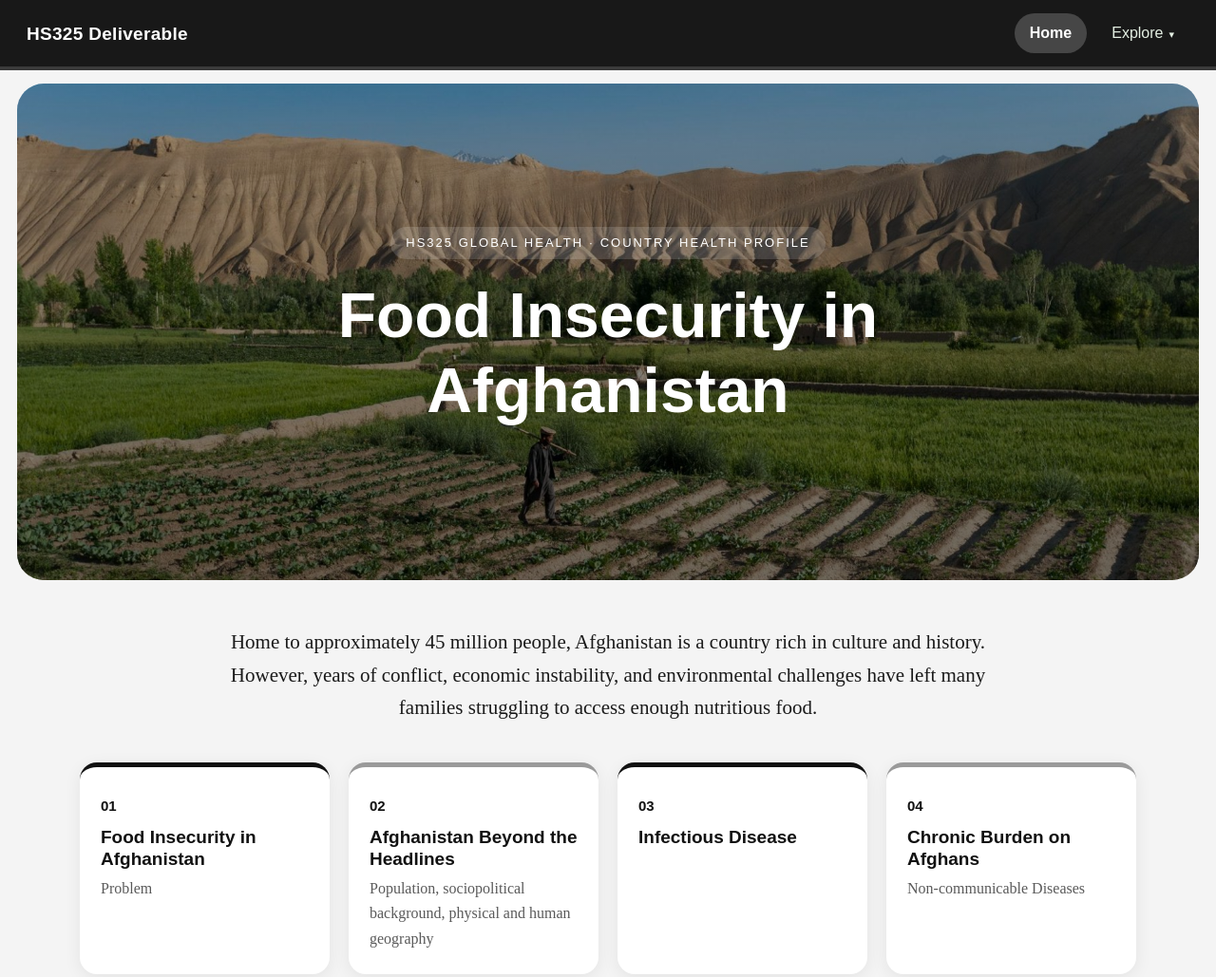
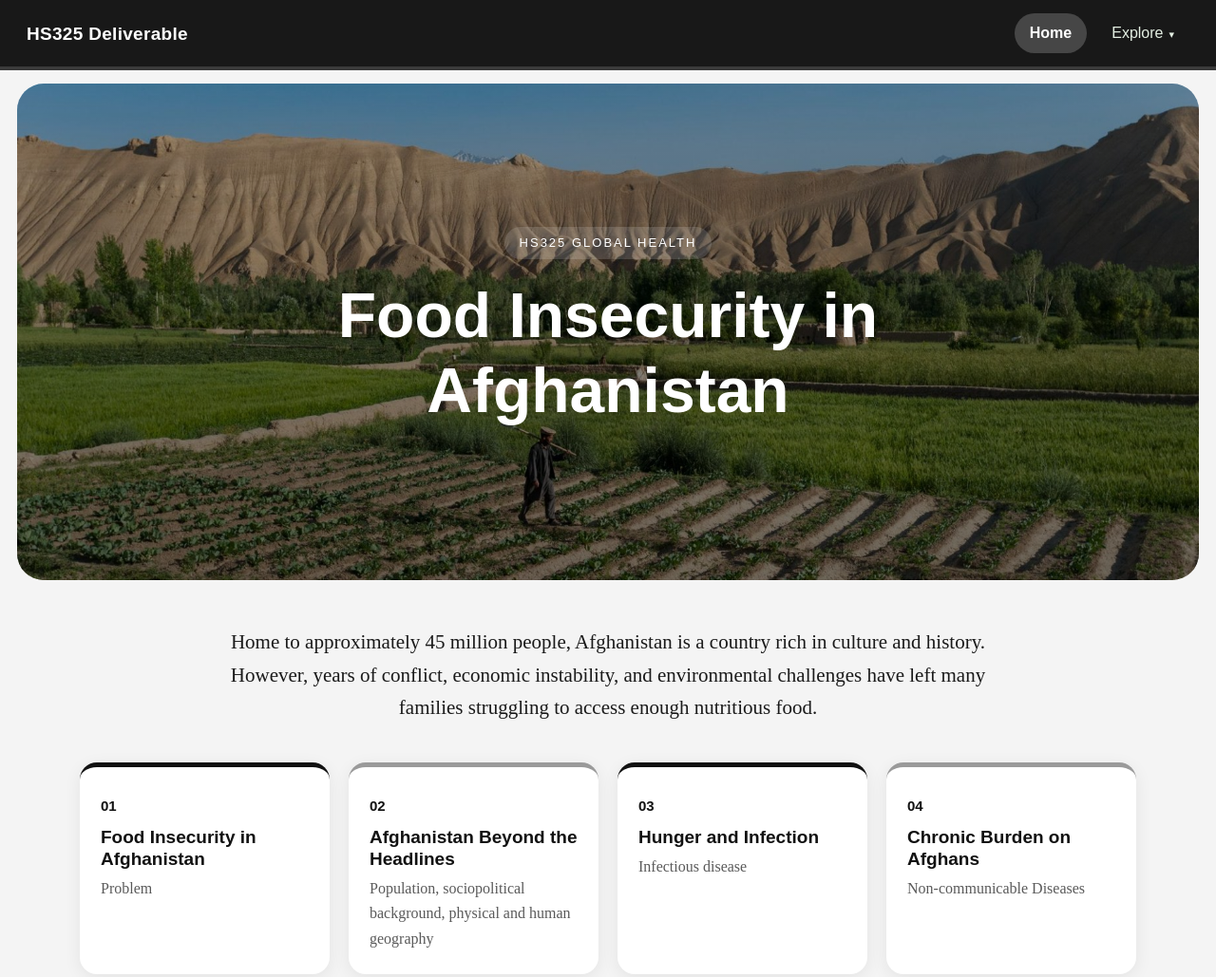
Before and after one commit to HeZheng-Lomax/Food-Insecurity-Afghanistan-website, a plain HTML site: page index.html in a window 1280 px wide. Shown: the top 1029 px of the page at 95% size. Drawn offline with Linux system fonts and the light colour scheme.

Commit message:
Add files via upload

```diff
--- a/index.html
+++ b/index.html
@@ -240,7 +240,7 @@
       <div class="menu" role="menu">
         <a href="#problem" data-link="problem"><i>01</i>Food Insecurity in Afghanistan</a>
         <a href="#beyond-headlines" data-link="beyond-headlines"><i>02</i>Afghanistan Beyond the Headlines</a>
-        <a href="#infectious-disease" data-link="infectious-disease"><i>03</i>Infectious Disease</a>
+        <a href="#infectious-disease" data-link="infectious-disease"><i>03</i>Hunger and Infection</a>
         <a href="#ncds" data-link="ncds"><i>04</i>Chronic Burden on Afghans</a>
         <a href="#maternal-child" data-link="maternal-child"><i>05</i>Protect Mothers and their Children</a>
         <a href="#environment" data-link="environment"><i>06</i>Droughts, Disaster, Danger!</a>
@@ -265,7 +265,7 @@
 <!-- ===================== HOME (landing page) ===================== -->
 <section class="page" id="page-home">
   <div class="banner tall has-photo" style="background-image:url('img/banner-home.jpg')">
-    <span class="tag">HS325 Global Health · Country Health Profile</span>
+    <span class="tag">HS325 Global Health</span>
     <h1>Food Insecurity in Afghanistan</h1>
   </div>
   <main>
@@ -273,7 +273,7 @@
     <div class="overview">
       <a class="ov" href="#problem"><span>01</span><h3>Food Insecurity in Afghanistan</h3><p>Problem</p></a>
       <a class="ov" href="#beyond-headlines"><span>02</span><h3>Afghanistan Beyond the Headlines</h3><p>Population, sociopolitical background, physical and human geography</p></a>
-      <a class="ov" href="#infectious-disease"><span>03</span><h3>Infectious Disease</h3></a>
+      <a class="ov" href="#infectious-disease"><span>03</span><h3>Hunger and Infection</h3><p>Infectious disease</p></a>
       <a class="ov" href="#ncds"><span>04</span><h3>Chronic Burden on Afghans</h3><p>Non-communicable Diseases</p></a>
       <a class="ov" href="#maternal-child"><span>05</span><h3>Protect Mothers and their Children</h3><p>Maternal and Child Health</p></a>
       <a class="ov" href="#environment"><span>06</span><h3>Droughts, Disaster, Danger!</h3><p>Environmental health</p></a>
@@ -356,7 +356,7 @@
 
 <!-- ===================== 3. INFECTIOUS DISEASE (Lomax) ===================== -->
 <section class="page" id="page-infectious-disease">
-  <div class="banner small has-photo" style="background-image:url('img/banner-infectious.jpg'), linear-gradient(115deg,#0d0d0d,#3a3a3a);background-position:center 30%"><span class="tag">Section 03</span><h1>Infectious Disease</h1></div>
+  <div class="banner small has-photo" style="background-image:url('img/banner-infectious.jpg'), linear-gradient(115deg,#0d0d0d,#3a3a3a);background-position:center 30%"><span class="tag">Section 03</span><h1>Hunger and Infection</h1></div>
   <main>
     <div class="two">
       <div class="content">
```
